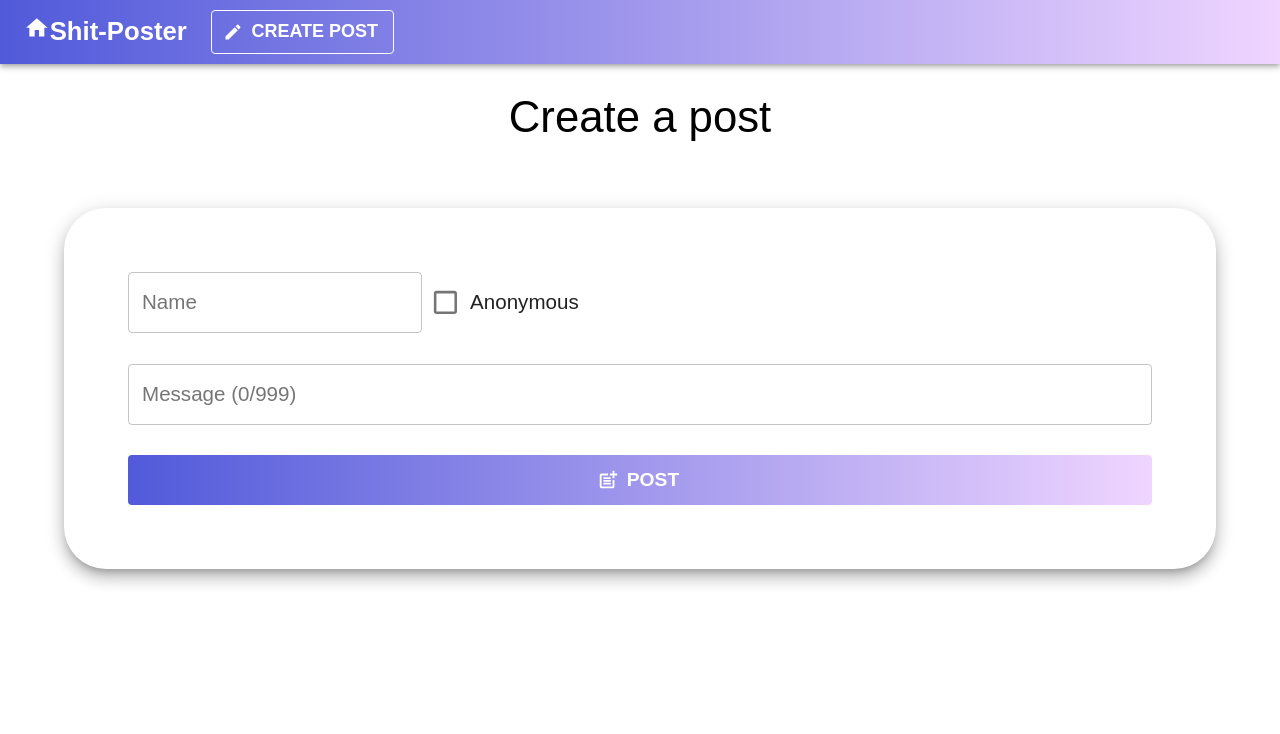
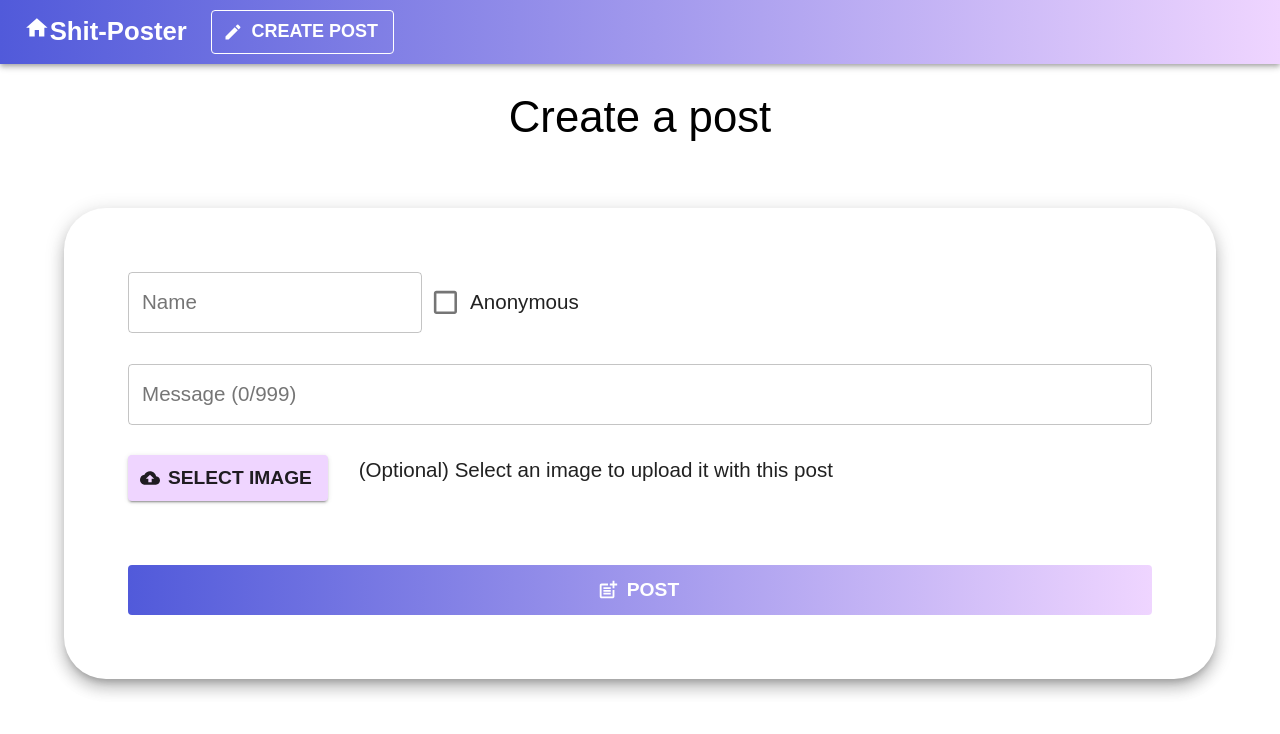
Before and after one commit to arthurmassanes/shit-poster, a React (Create React App) app: page /post in a window 1280 px wide. Shown: the top 734 px of the page. Built offline with nearby package versions, Linux system fonts and the light colour scheme.

Commit message:
Added image upload functionnality

```diff
--- a/src/components/PostCard.js
+++ b/src/components/PostCard.js
@@ -9,11 +9,12 @@ import {
 } from '@material-ui/core';
 import PostAddIcon from '@material-ui/icons/PostAdd';
 import CircularProgress from '@material-ui/core/CircularProgress';
-import firebase, { firestore } from '../services/firebase';
+import firebase, { firestore, storage } from '../services/firebase';
 import { ToastContainer, toast } from 'react-toastify';
 import 'react-toastify/dist/ReactToastify.css';
 
 import { maxPostCharacters } from '../constants/post';
+import PostImage from '../components/PostImage';
 
 const styles = {
     nameInput: {
@@ -31,12 +32,18 @@ const styles = {
     button: { color: 'white', marginTop: '3%' }
 }
 
+const emptyImage = {
+    file: undefined,
+    url: undefined,
+}
+
 const PostCard = () => {
     const [message, setMessage] = useState('');
     const [author, setAuthor] = useState('');
     const [anonymous, setAnonymous] = useState(false);
     const [isLoading, setIsLoading] = useState(false);
     const [error, setError] = useState({ author: undefined, message: undefined });
+    const [image, setImage] = useState(emptyImage);
 
     const isEmpty = (str) => !str || str.trim() === '';
 
@@ -51,20 +58,30 @@ const PostCard = () => {
     }
 
     const postMessage = async () => {
-        if (isEmpty(author) || isEmpty(message)) {
+        if (isEmpty(author) || (isEmpty(message) && !image.file)) { // allow empty message if there's an image
             isEmpty(author) && setError({ ...error, author: 'Please enter a name' });
             isEmpty(message) && setError({ ...error, message: 'Do you not want to share a post?' })
             return;
         } else setError({ author: undefined, message: undefined })
         setIsLoading(true);
-        await firestore.collection('posts').add({
-            author,
-            message,
-            anonymous,
-            date: firebase.firestore.Timestamp.fromDate(new Date()) // generate a timestamp from current date1
-        });
+        try {
+            let url;
+            if (image.file) {
+                const uploadTask = await storage.ref(`images/${image.file.name}`).put(image.file);
+                url = await uploadTask.ref.getDownloadURL();
+                setImage({ ...image, url });
+            };
+            await firestore.collection('posts').add({
+                author,
+                message,
+                anonymous,
+                ...(url && { imageUrl: url }), // spread imageUrl only if defined
+                date: firebase.firestore.Timestamp.fromDate(new Date()) // generate a timestamp from current date
+            })
+        } catch (e) { console.error(e) }
         setIsLoading(false);
-        toast("Your post was successfully uploaded to Shit-Poster!");
+        toast(`Post sucessfully uploaded ! Thank you ${author} !`);
+        setImage(emptyImage);
         setMessage('');
     }
 
@@ -95,6 +112,7 @@ const PostCard = () => {
             value={message}
             multiline
         />
+        <PostImage setFile={file => setImage({ ...image, file })} />
         <Button
             size="large"
             startIcon={!isLoading && <PostAddIcon />}
--- a/src/components/PostDisplay.js
+++ b/src/components/PostDisplay.js
@@ -8,19 +8,27 @@ const styles = {
     container: {
         display: 'flex',
         flexDirection: 'column',
-        padding: '1%',
-        margin: '2%',
-        borderRadius: 42
+        padding: '3%',
+        margin: '3%',
+        borderRadius: 42,
     },
     avatar: {
         backgroundColor: theme.palette.primary.main,
     },
     message: {
+    },
+    image: {
+        maxHeight: '100%',
+        maxWidth: '100%',
+        width: 'auto',
+        height: 'auto',
+    },
+    imageContainer: {
     }
 }
 
 const PostDisplay = (props) => {
-    const { author, message, date, anonymous } = props;
+    const { author, message, date, anonymous, imageUrl } = props;
     return (<Paper style={styles.container} elevation={10}>
         <List>
             <ListItem>
@@ -34,6 +42,11 @@ const PostDisplay = (props) => {
             <ListItem style={styles.message}>
                 <ListItemText primary={message} />
             </ListItem>
+            {imageUrl && <ListItem styles={styles.imageContainer}>
+                <a target="_blank" rel="noopener noreferrer" href={imageUrl}>
+                    <img alt="" style={styles.image} src={imageUrl} />
+                </a>
+            </ListItem>}
         </List>
     </Paper>);
 }
--- /dev/null
+++ b/src/components/PostImage.js
@@ -0,0 +1,66 @@
+import React, { useState } from 'react';
+
+import Button from '@material-ui/core/Button';
+import Typography from '@material-ui/core/Typography';
+import CloudUploadIcon from '@material-ui/icons/CloudUpload';
+import DeleteForeverIcon from '@material-ui/icons/DeleteForever';
+
+const styles = {
+    container: {
+        display: 'flex',
+        marginTop: '3%',
+        justifyContent: 'flex-start',
+        flexDirection: 'row'
+    },
+    button: { marginRight: '3%', height: '80%', fontSize: '1.5vw' }
+};
+
+const PostImage = ({ setFile }) => {
+    const emptyImage = { file: undefined };
+    const [image, setImage] = useState(emptyImage);
+
+    const handleImageSelect = (e) => {
+        const imageFile = e.target.files[0];
+        if (!imageFile.type.includes('image')) alert('Error: file is not an image');
+        else {
+            setImage({ ...image, file: imageFile });
+            setFile(imageFile);
+        }
+    }
+
+    const removeFile = () => {
+        setImage(emptyImage);
+        setFile(undefined);
+    }
+
+    return (<div style={styles.container}>
+    <Button
+        variant="contained"
+        startIcon={<CloudUploadIcon />}
+        color="secondary"
+        style={styles.button}
+        component="label"
+    >
+    Select image
+    <input
+        type="file"
+        hidden
+        onChange={handleImageSelect}
+    />
+    </Button>
+    {image.file &&
+        <Button
+            variant="contained"
+            startIcon={<DeleteForeverIcon />}
+            style={styles.button}
+            onClick={removeFile}
+        >
+        Remove image
+    </Button>}
+    <Typography>{image.file
+    ? `Selected ${image.file.name} (${image.file.size / 1000} kB)` // divide by 1000 to get kb from bytes
+    : '(Optional) Select an image to upload it with this post'}</Typography>
+    </div>);
+}
+
+export default PostImage;
--- a/src/services/firebase.js
+++ b/src/services/firebase.js
@@ -11,6 +11,7 @@ const firebaseConfig = {
 
 firebase.initializeApp(firebaseConfig);
 const firestore = firebase.firestore();
+const storage = firebase.storage()
 
-export { firestore };
+export { firestore, storage };
 export default firebase;
```
